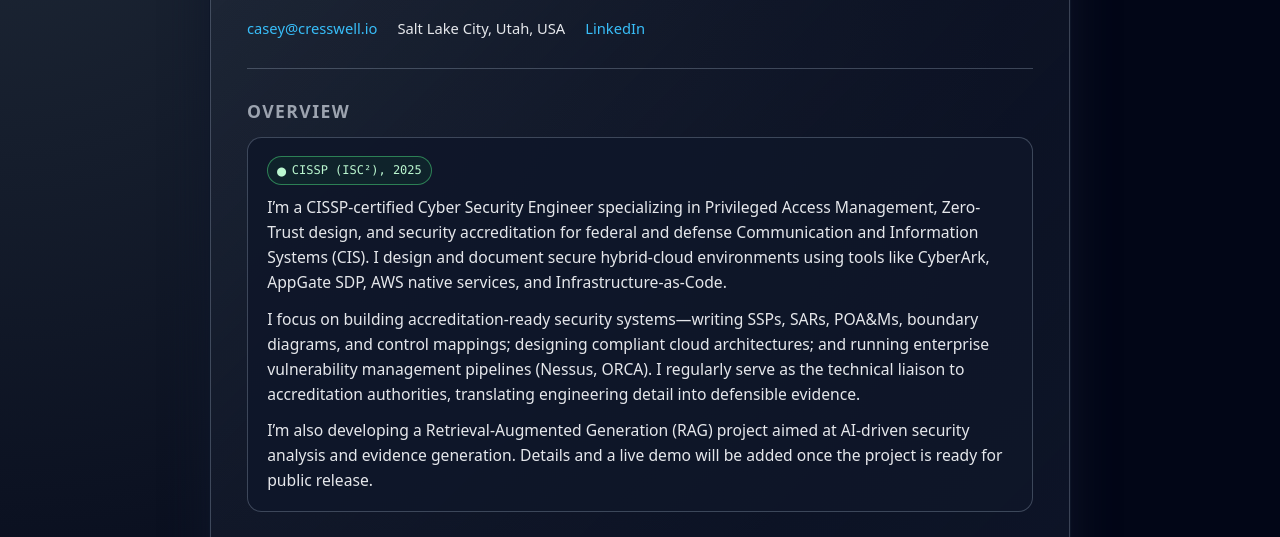
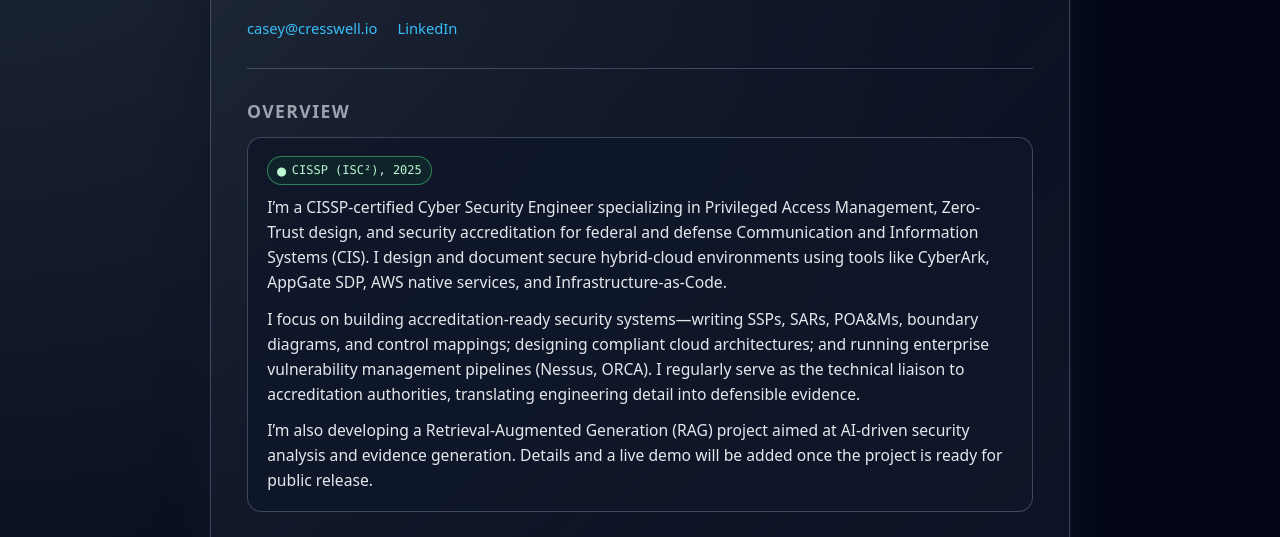
Before and after one commit to cresswellsec/cresswellsec-github.io, a plain HTML site: page index.html in a window 1280 px wide. Shown: the part 199-736 px from the top of the page. Drawn offline with Linux system fonts and the light colour scheme.

Commit message:
update index.html
removed city

```diff
--- a/index.html
+++ b/index.html
@@ -236,7 +236,6 @@
       </p>
       <div class="contact">
         <span><a href="mailto:casey@cresswell.io">casey@cresswell.io</a></span>
-        <span>Salt Lake City, Utah, USA</span>
         <span><a href="https://www.linkedin.com/in/caseycresswell" target="_blank" rel="noopener">LinkedIn</a></span>
       </div>
     </header>
```
